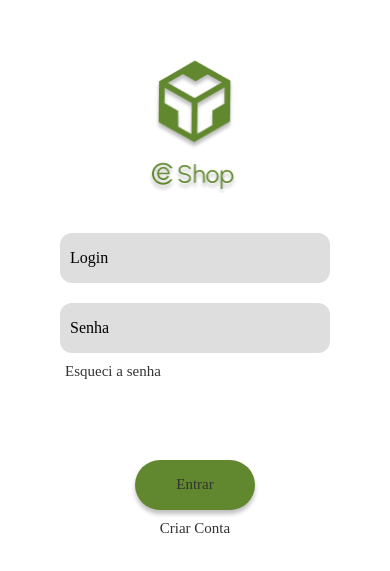
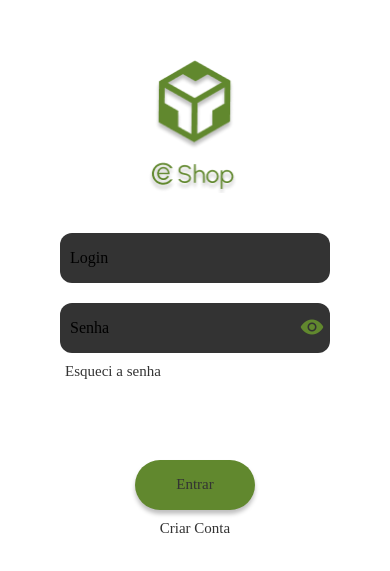
Before and after one commit to MatheusRitchielle/react-native-eshop, a React Native app: screen /Login in a window 390 px wide. Shown: the part 127-698 px from the top of the page. Built offline with nearby package versions, Linux system fonts and the light colour scheme.

Commit message:
ajuste tela login e tela criar senha

```diff
--- /dev/null
+++ b/src/components/InputEye/index.js
@@ -0,0 +1,27 @@
+import { Ionicons } from '@expo/vector-icons';
+import { InputContainer, WrapperInputEye } from "./styles";
+import colors from "../../Theme/colors";
+
+const InputEye = ({ placeholder }) => {
+    return (
+        <WrapperInputEye>
+            <InputContainer
+                placeholder={placeholder}
+            />
+            <Ionicons
+            name="eye"
+            size={24}
+            color={colors.primary}
+            style={{
+                position: 'absolute',
+                marginStart:240,
+                alignSelf: 'center',
+                marginTop: '18px'
+            }}
+        />
+            </WrapperInputEye>
+
+    )
+}
+
+export default InputEye;
--- /dev/null
+++ b/src/components/InputEye/styles.js
@@ -0,0 +1,19 @@
+import colors from '../../Theme/colors';
+import styled from 'styled-components/native';
+export const InputContainer = styled.TextInput`
+
+  margin-top: 20px;
+  height: 50px;
+  width: 270px;
+  font-size: 16px;
+  padding: 10px;
+  background-color: #333333;
+  align-self: center;
+  border-radius: 12px;
+  font-family: "Blinker";
+
+`;
+
+export const WrapperInputEye = styled.View`
+flex-direction: row;
+`;
--- a/src/components/Inputs/styled.js
+++ b/src/components/Inputs/styled.js
@@ -6,7 +6,7 @@ export const InnerText = styled.TextInput`
   width: 270px;
   font-size: 16px;
   padding: 10px;
-  background-color: #dfdede;
+  background-color: #333333;
   align-self: center;
   border-radius: 12px;
   font-family: "Blinker";
--- a/src/screens/Login/index.js
+++ b/src/screens/Login/index.js
@@ -6,6 +6,7 @@ import logoGrande from "../../../assets/images/logo-grande.png";
 import TextoDinamico from "../../components/Texts/index";
 import PrincipalButton from "../../components/Buttons/PrimaryButton";
 import CustomButton from "../../components/Buttons/SecondaryButton";
+import InputEye from "../../components/InputEye";
 
 const Login = ({ navigation }) => {
   return (
@@ -13,7 +14,7 @@ const Login = ({ navigation }) => {
       <LogoHorizontal source={logoGrande} />
 
       <InnerText placeholder="Login" />
-      <InnerText placeholder="Senha" secureTextEntry={true} />
+      <InputEye placeholder="Senha" secureTextEntry={true} />
 
       <CustomButton
         onUserPress={() => {
--- a/src/screens/Senha/CriarNovaSenha.js
+++ b/src/screens/Senha/CriarNovaSenha.js
@@ -2,10 +2,10 @@ import React from "react";
 import ContainerDinamico from "../../components/Containers";
 import { FontAwesome5, Ionicons } from "@expo/vector-icons";
 import { CustomTitle } from "../../components/Texts/styled";
-import { InnerText } from "../../components/Inputs/styled";
 import { CustomText } from "../../components/Texts/styled";
 import { AlignContainerCadastro } from "../Cadastros/styled";
 import PrincipalButton from "../../components/Buttons/PrimaryButton";
+import InputEye from "../../components/InputEye";
 
 const CriarSenha = ({ navigation }) => {
   return (
@@ -14,10 +14,8 @@ const CriarSenha = ({ navigation }) => {
 
       <CustomTitle>Digite sua nova senha</CustomTitle>
       <AlignContainerCadastro>
-        <InnerText placeholder="Senha" secureTextEntry={true} />
-        <Ionicons name="ios-eye-off" size={18} color="black" />
-        <InnerText placeholder="Nova senha" secureTextEntry={true} />
-        <Ionicons name="ios-eye-off" size={18} color="black" />
+        <InputEye placeholder="Senha" secureTextEntry={true} />
+        <InputEye placeholder="Nova senha" secureTextEntry={true} />
         <PrincipalButton
           mTop="48px"
           onUserPress={() => navigation.navigate("SenhaAlterada")}
--- /dev/null
+++ b/src/theme/colors.js
@@ -0,0 +1,8 @@
+export default {
+    primary: "#61882E",
+    secondary: "#333333",
+    tertiary: "#fff",
+    fourth: "#451D07",
+    fifth: "#121212",
+    sixth: "#D9D9D9"
+  };
```
